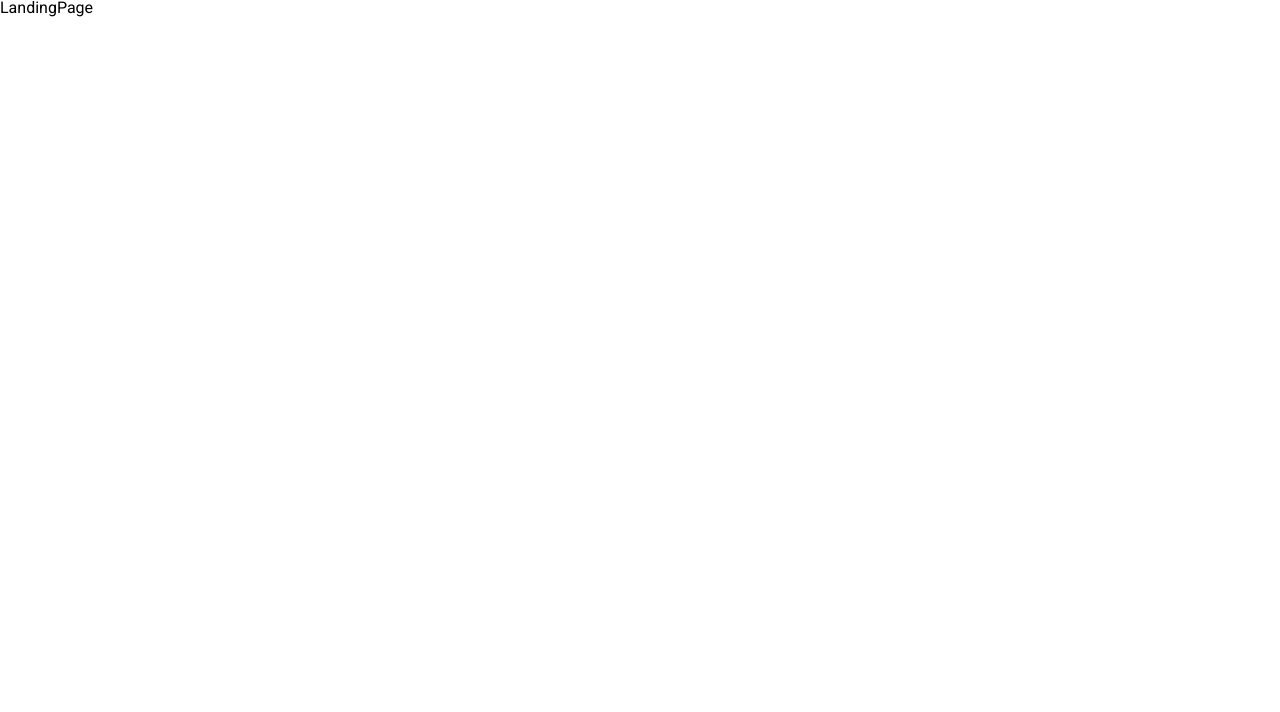
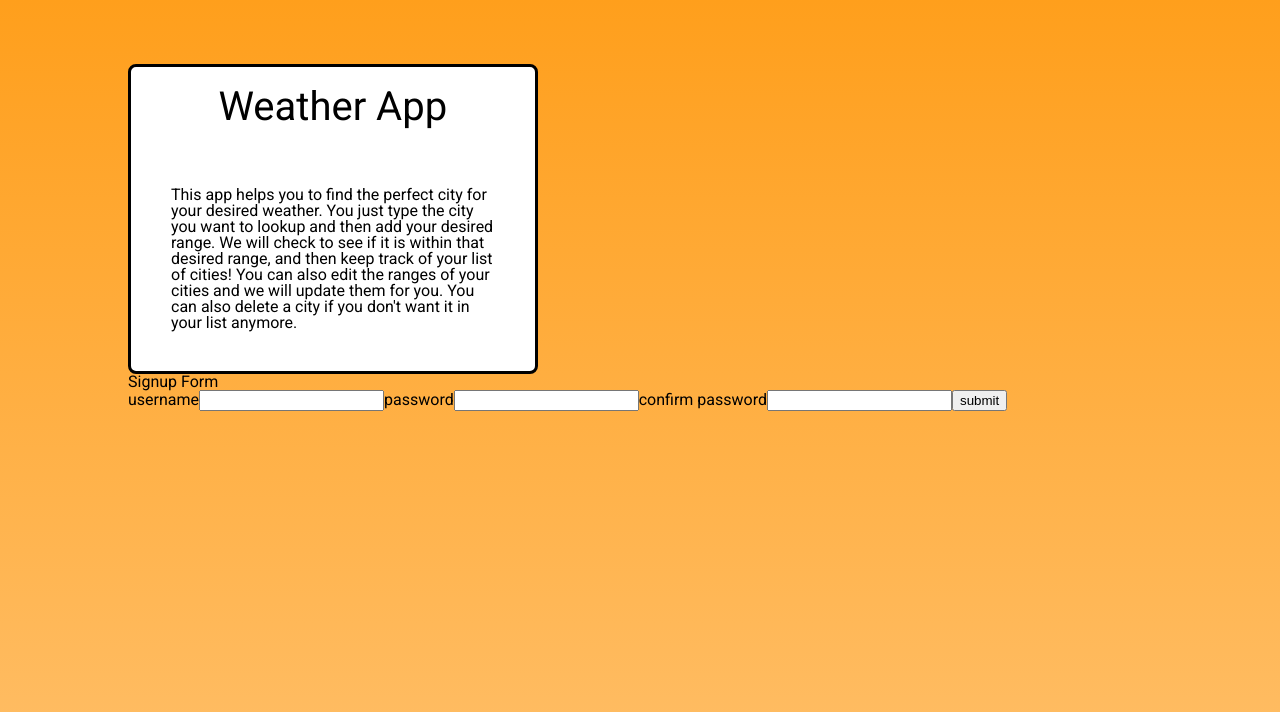
Before and after one commit to BrooksPoltl/weather-app, a React (Create React App) app in the folder client/: page / in a window 1280 px wide. Shown: the top 712 px of the page. Built offline with nearby package versions, Linux system fonts and the light colour scheme.

Commit message:
can register user

```diff
--- a/client/src/App.js
+++ b/client/src/App.js
@@ -15,7 +15,6 @@ const App = (props) => {
               <Route exact path = '/' component = {()=> <LandingPage {...props}/>}/>
               <Route exact path = '/login' component = {()=> <LoginPage {...props}/>}/>
               <Route exact path = '/dashboard' component = {()=> <DashboardPage {...props}/>}/>
-
           </Switch>
       </div>
   );
--- a/client/src/actions/Auth.js
+++ b/client/src/actions/Auth.js
@@ -7,12 +7,12 @@ export const REGISTERED = 'REGISTERED';
 export const REGISTER_ERROR = 'REGISTER_ERROR';
 
 
-export const LOGGIN_IN = 'LOGGIN_IN';
+export const LOGGING_IN = 'LOGGING_IN';
 export const LOGGED_IN = 'LOGGED_IN';
 export const LOGIN_ERROR = 'LOGIN_ERROR';
 
 
-const BASE_URL = "https://weather-project-api.herokuapp.com/";
+const BASE_URL = "https://weather-project-api.herokuapp.com";
 
 export const register = (body) =>{
     return dispatch =>{
@@ -22,6 +22,7 @@ export const register = (body) =>{
             dispatch({type: REGISTERED, payload: res});
         }).catch(err=>{
             console.log(err);
+            console.log(body)
             dispatch({type: REGISTER_ERROR, payload: err});
         })
 
@@ -32,7 +33,7 @@ export const register = (body) =>{
 
 export const login = (body) =>{
     return dispatch =>{
-        dispatch({type: LOGGIN_IN})
+        dispatch({type: LOGGING_IN})
         axios.post(`${BASE_URL}/api/login`, body).then(res=>{
             console.log(res)
             dispatch({type: LOGGED_IN, payload: res});
--- a/client/src/components/Header/Header.js
+++ b/client/src/components/Header/Header.js
@@ -25,4 +25,4 @@ const Header = () =>{
     )
 }
 
-export default Header
+export default Header;
--- /dev/null
+++ b/client/src/components/LandingPage/SignupForm.js
@@ -0,0 +1,46 @@
+import React,  { useState } from 'react';
+
+import changeHandler from '../../helpers/changeHandler';
+
+const SignupForm = (props) =>{
+    const [user, setUser] = useState({});
+    const [errorMessage, setErrorMessage] = useState("");
+    const handleSubmit = (event) =>{
+        event.preventDefault();
+
+        if(user.password !== user.confirmPassword){
+            return setErrorMessage("passwords do not match");
+        }
+        user.password = user.password.toString();
+        user.username = user.username.toString();
+        props.register({ username: user.username, password: user.password})
+    }
+    return(
+        <div>
+            <h1>Signup Form</h1>
+            <form>
+                <label>username</label>
+                <input
+                    type = "text"
+                    name = "username"
+                    onChange = {(event) =>changeHandler(event, user, setUser)}
+                />
+                <label>password</label>
+                <input
+                    type = "password"
+                    name = "password"
+                    onChange = {(event) =>changeHandler(event, user, setUser)}
+                />
+                <label>confirm password</label>
+                <input
+                    type = "password"
+                    name = "confirmPassword"
+                    onChange = {(event) =>changeHandler(event, user, setUser)}
+                />
+                <button onClick = {(event)=>handleSubmit(event)}>submit</button>
+            </form>
+        </div>
+    )
+}
+
+export default SignupForm;
--- a/client/src/pages/LandingPage/LandingPage.js
+++ b/client/src/pages/LandingPage/LandingPage.js
@@ -1,10 +1,16 @@
 import React from 'react';
 
-const LandingPage = () =>{
+import Header from '../../components/Header/Header';
+import SignupForm from '../../components/LandingPage/SignupForm';
+import { AppContainer } from '../DashboardPage/DashboardPage.styling';
+
+
+const LandingPage = (props) =>{
     return (
-        <div>
-            LandingPage
-        </div>
+        <AppContainer>
+            <Header/>
+            <SignupForm {...props}/>
+        </AppContainer>
     )
 }
 
--- a/client/src/pages/LoginPage/LoginPage.js
+++ b/client/src/pages/LoginPage/LoginPage.js
@@ -1,10 +1,11 @@
 import React from 'react';
+import { AppContainer } from '../DashboardPage/DashboardPage.styling';
 
 const LoginPage = () =>{
     return (
-        <div>
-            login page
-        </div>
+        <AppContainer>
+            loginPage
+        </AppContainer>
     )
 }
 
--- a/client/src/reducers/index.js
+++ b/client/src/reducers/index.js
@@ -1,6 +1,7 @@
 import { combineReducers } from 'redux';
 import { weatherReducer } from './weatherReducer';
-
+import {authReducer} from './authReducer';
 export default combineReducers({
-    weatherReducer
+    weatherReducer,
+    authReducer
 })
```
